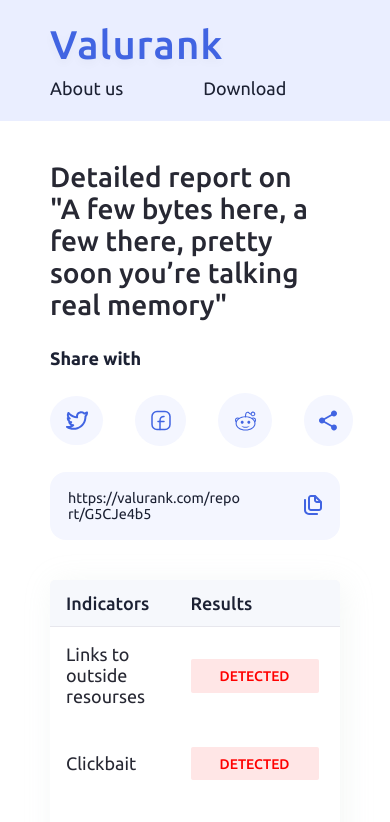
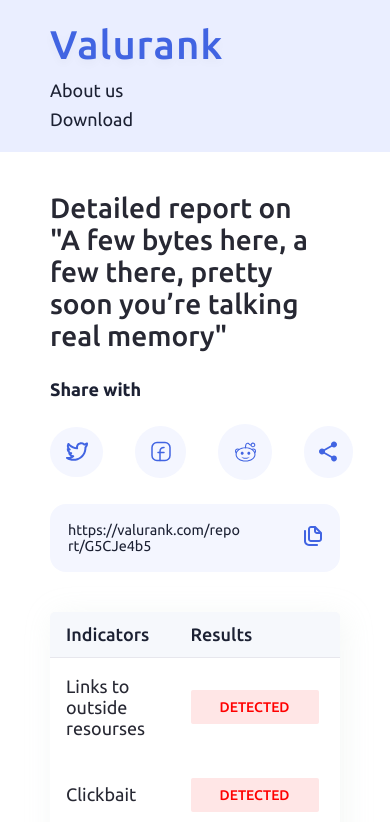
Before and after one commit to kindrakevychn/Next-report, a Next.js app: page / in a window 390 px wide. Shown: the top 822 px of the page. Built offline with nearby package versions, Linux system fonts and the light colour scheme.

Commit message:
Navbar: improve style for mobile

```diff
--- a/components/navbar.module.css
+++ b/components/navbar.module.css
@@ -37,10 +37,23 @@
   }
 
   .container > * {
-    margin-bottom: .6rem;
+    margin-bottom: .75rem;
   }
 
   .container > *:last-child {
     margin-bottom: 0;
   }
+
+  .links {
+    flex-direction: column;
+  }
+
+  .link {
+    margin-right: 0;
+    margin-bottom: .5rem;
+  }
+
+  .link:last-child {
+    margin-bottom: 0;
+  }
 }
```
